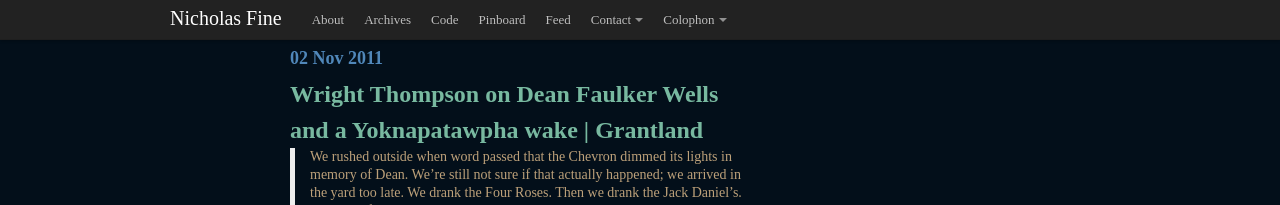
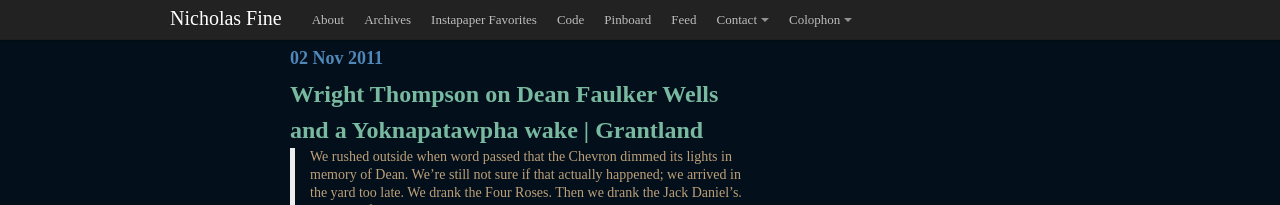
Before and after one commit to yrgoldteeth/yrgoldteeth.github.com, a Jekyll site: the page built from index.html, in a window 1280 px wide. Shown: the top 205 px of the page. Built offline with Jekyll 4.4.1, drawn with Linux system fonts in a browser that asks for light colours; nearby versions of some CDN libraries; some web fonts are replaced; Markdown is read by kramdown in place of the engine named in the settings.

Commit message:
update layout

```diff
--- a/_layouts/default.html
+++ b/_layouts/default.html
@@ -30,6 +30,7 @@
           <ul class='nav'>
             <li><a href='/about.html'>About</a></li>
             <li><a href='/posts.html'>Archives</a></li>
+            <li><a href='/instapaper.html'>Instapaper Favorites</a></li>
             <li><a href='http://github.com/yrgoldteeth'>Code</a></li>
             <li><a href='http://pinboard.in/u:ndfine'>Pinboard</a></li>
             <li><a href='http://feeds.feedburner.com/ndfine'>Feed</a></li>
```
